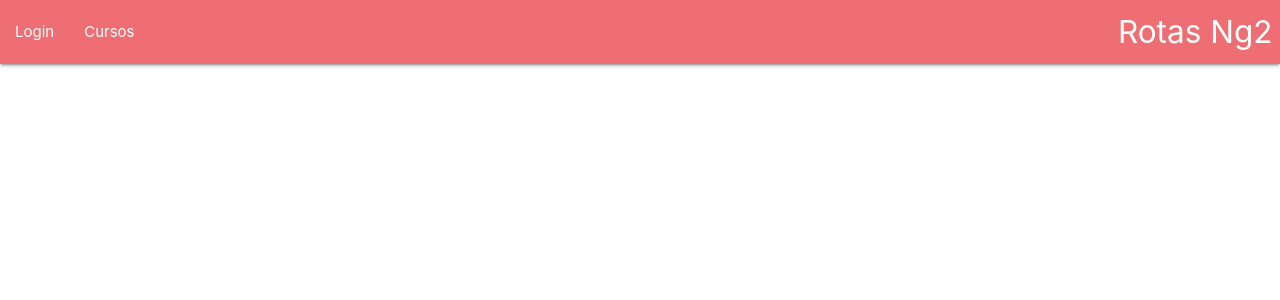
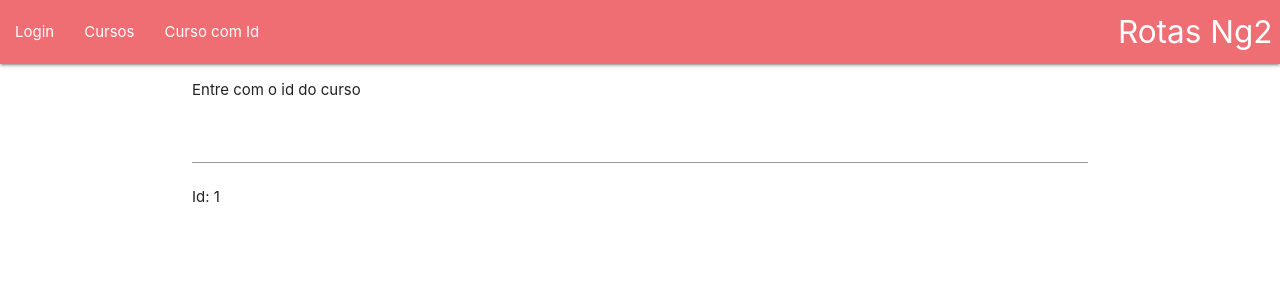
Before and after one commit to roneison85/curso-angular-rotas, an Angular app: page /curso/1 in a window 1280 px wide. Before the commit this address led to /. Shown: the top 300 px of the page. Built offline with nearby package versions, Linux system fonts and the light colour scheme.

Commit message:
Rotas: Definindo e extraindo parametros de roteamento

```diff
--- a/angular.json
+++ b/angular.json
@@ -82,7 +82,10 @@
             "styles": [
               "src/styles.css"
             ],
-            "scripts": [],
+            "scripts": [
+              "./node_modules/jquery/dist/jquery.js",
+              "./node_modules/materialize-css/dist/js/materialize.js"
+            ],
             "assets": [
               "src/favicon.ico",
               "src/assets"
--- a/package.json
+++ b/package.json
@@ -19,7 +19,10 @@
     "@angular/platform-browser": "~7.2.0",
     "@angular/platform-browser-dynamic": "~7.2.0",
     "@angular/router": "~7.2.0",
+    "angular2-materialize": "^15.1.10",
     "core-js": "^2.5.4",
+    "jquery": "^2.2.4",
+    "materialize-css": "^1.0.0",
     "rxjs": "~6.3.3",
     "tslib": "^1.9.0",
     "zone.js": "~0.8.26"
--- a/src/app/app.component.html
+++ b/src/app/app.component.html
@@ -2,12 +2,15 @@
     <div class="nav-wrapper">
       <a routerLink="" class="brand-logo right">Rotas Ng2</a>
       <ul id="nav-mobile" class="left hide-on-med-and-down">
-        <li><a routerLink="login" >Login</a></li>
-        <li><a routerLink="cursos" >Cursos</a></li>
+        <li routerLinkActive="active"><a routerLink="/login" >Login</a></li>
+        <li routerLinkActive="active"><a routerLink="/cursos" >Cursos</a></li>
+        <li routerLinkActive="active"><a [routerLink]="['curso', idCurso.value]" >Curso com Id</a></li>
       </ul>
     </div>
   </nav>
 
   <div class="container">
+    <p>Entre com o id do curso</p>
+    <input #idCurso>
     <router-outlet></router-outlet>
   </div>
--- a/src/app/app.module.ts
+++ b/src/app/app.module.ts
@@ -6,13 +6,15 @@ import { HomeComponent } from './home/home.component';
 import { LoginComponent } from './login/login.component';
 import { CursosComponent } from './cursos/cursos.component';
 import { routing } from './app.routing';
+import { CursoDetalheComponent } from './curso-detalhe/curso-detalhe.component';
 
 @NgModule({
   declarations: [
     AppComponent,
     HomeComponent,
     LoginComponent,
-    CursosComponent
+    CursosComponent,
+    CursoDetalheComponent
   ],
   imports: [
     BrowserModule,
--- a/src/app/app.routing.ts
+++ b/src/app/app.routing.ts
@@ -1,3 +1,4 @@
+import { CursoDetalheComponent } from './curso-detalhe/curso-detalhe.component';
 import { Routes, RouterModule } from '@angular/router';
 import { ModuleWithProviders } from '@angular/compiler/src/core';
 
@@ -7,6 +8,7 @@ import { LoginComponent } from './login/login.component';
 
 const APP_ROUTES: Routes = [
     { path: 'cursos', component: CursosComponent },
+    { path: 'curso/:id', component: CursoDetalheComponent },
     { path: 'login', component: LoginComponent },
     { path: '', component: HomeComponent }
 ];
--- /dev/null
+++ b/src/app/curso-detalhe/curso-detalhe.component.html
@@ -0,0 +1,3 @@
+<p>
+  Id: {{ id }}
+</p>
--- /dev/null
+++ b/src/app/curso-detalhe/curso-detalhe.component.ts
@@ -0,0 +1,20 @@
+import { Component, OnInit } from '@angular/core';
+import { ActivatedRoute } from '@angular/router';
+
+@Component({
+  selector: 'app-curso-detalhe',
+  templateUrl: './curso-detalhe.component.html',
+  styleUrls: ['./curso-detalhe.component.css']
+})
+export class CursoDetalheComponent implements OnInit {
+
+  id: string;
+
+  constructor(private route: ActivatedRoute) {
+    this.id = this.route.snapshot.params['id'];
+  }
+
+  ngOnInit() {
+  }
+
+}
```
Also changed, not shown: src/app/curso-detalhe/curso-detalhe.component.css (added), 2 other files (tests, documents, lock files or other folders).
